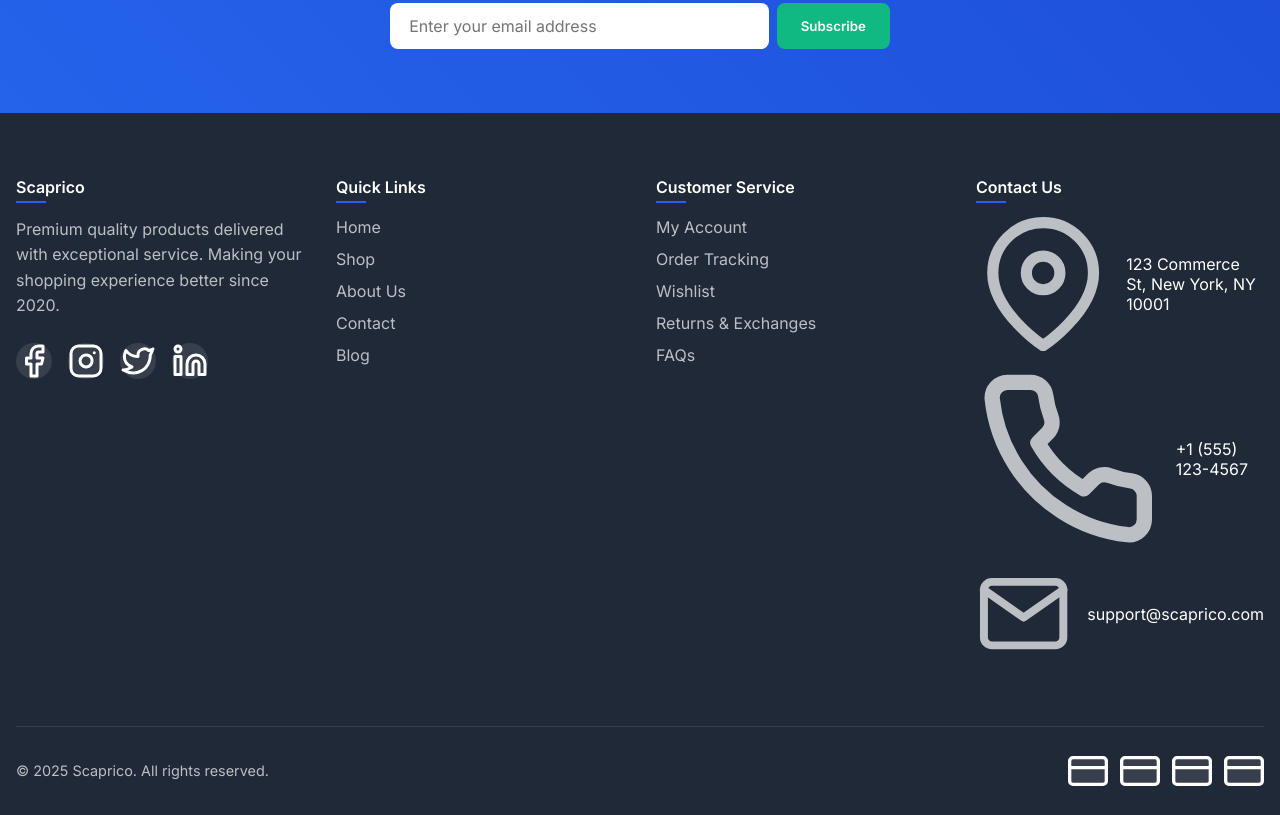
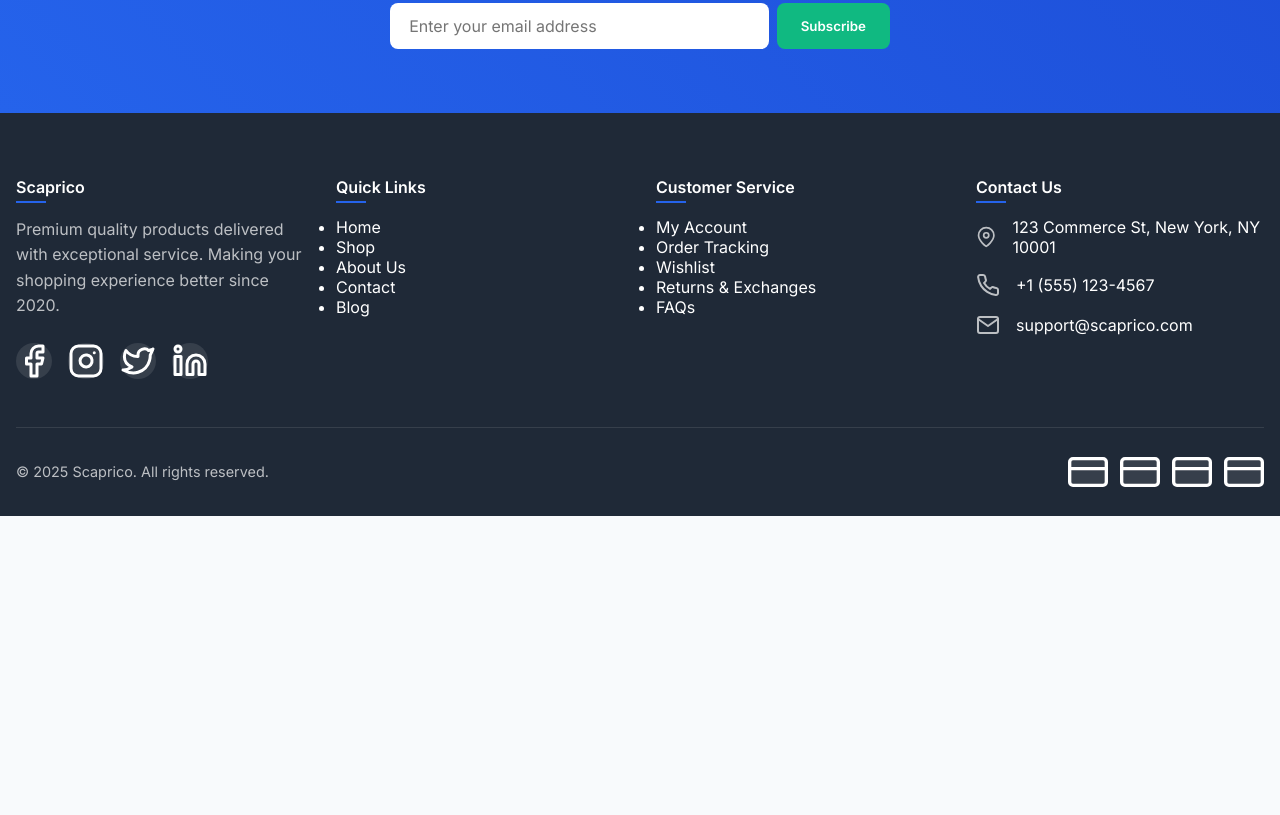
Before and after one commit to scaprico/scaprico-ecommerce, a plain HTML site: page index.html in a window 1280 px wide. Shown: the part 3734-4549 px from the top of the page. After the commit the page ends 4250 px from the top, so only its background shows below. Drawn offline with Linux system fonts and the light colour scheme.

Commit message:
Update style.css

```diff
--- a/style.css
+++ b/style.css
@@ -709,27 +709,6 @@
 .social-icon:hover {
     background: var(--primary);
 }
-    .contact-item{
-        size: 20px;
-    }
-
-    .footer-links {
-        list-style: none;
-    }
-
-    .footer-links li {
-        margin-bottom: 0.75rem;
-    }
-
-    .footer-links a {
-        opacity: 0.7;
-        transition: all 0.2s ease;
-    }
-
-    .footer-links a:hover {
-        opacity: 1;
-        color: var(--primary);
-    }
 
 .contact-item {
     display: flex;
@@ -739,7 +718,8 @@
 }
 
 .contact-item svg {
-        min-width: 20px;
+    width: 24px; /* Fixed width for icons */
+    height: 24px; /* Fixed height for icons */
     opacity: 0.7;
 }
 
```
Lines whose indentation alone changed are shown as unchanged.
